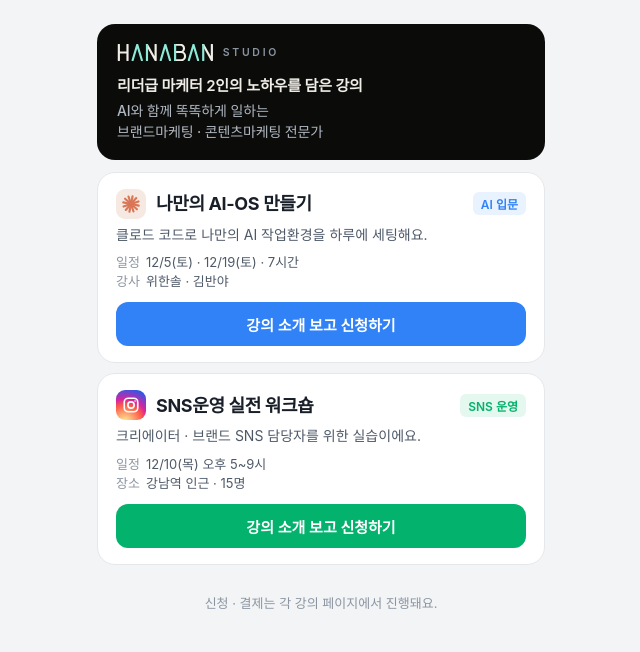
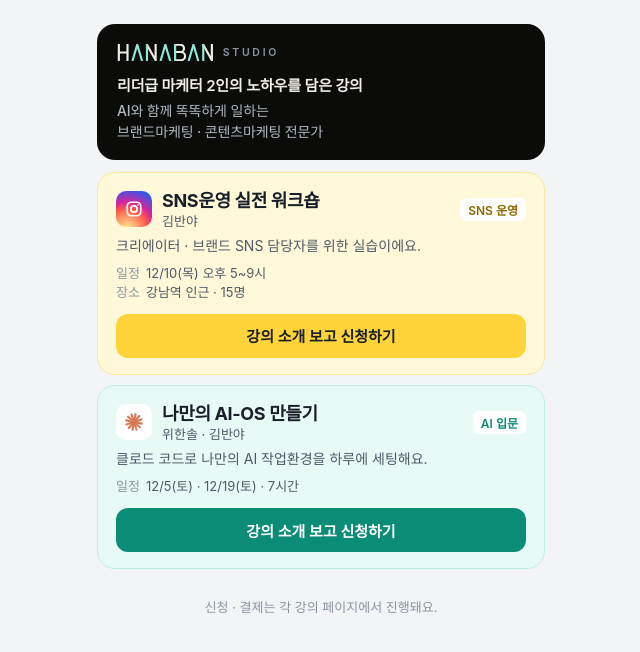
Before and after one commit to banyakimwork/hanaban, a plain HTML site: page index.html in a window 1280 px wide. Shown: the whole page, without its empty margins (319-959 px from the left). Drawn offline with Linux system fonts and the light colour scheme; a web font is replaced by a local one.

Commit message:
강의별 민트·노랑 색, SNS 강의 위로, 강사명 타이틀 밑으로
Co-Authored-By: Claude Opus 5.5 <noreply@anthropic.com>

```diff
--- a/index.html
+++ b/index.html
@@ -76,8 +76,9 @@
   .card:active { transform: scale(.98); }
 
   .top { display: flex; align-items: center; gap: 10px; }
-  .top h2 { flex: 1 1 auto; min-width: 0; }
-  .ico { flex: 0 0 30px; width: 30px; height: 30px; border-radius: 9px; display: grid; place-items: center; }
+  .top .tt { flex: 1 1 auto; min-width: 0; }
+  .by { font-size: 13px; color: var(--sub); margin-top: 1px; line-height: 1.3; }
+  .ico { flex: 0 0 36px; width: 36px; height: 36px; border-radius: 10px; display: grid; place-items: center; }
   .ico svg { display: block; }
   .ico.claude { background: #F6E9E2; }
   .ico.insta { background: radial-gradient(circle at 30% 107%, #FDF497 0%, #FD5949 45%, #D6249F 60%, #285AEB 90%); }
@@ -106,6 +107,22 @@
   .card.sns .btn { background: var(--green); }
 
   footer { text-align: center; font-size: 13px; color: var(--muted); margin-top: 28px; line-height: 1.6; }
+
+  /* 강의별 색 — AI-OS = 하나반 상세페이지 민트(#8EEAD8) · SNS = 워크숍 소개페이지 노랑(#FFD43B) */
+  .card.ai  { background: #E8FAF6; border-color: #BFEFE4; }
+  .card.sns { background: #FFF8D9; border-color: #FBE7A1; }
+  .card.ai .btn  { background: #0B8C76; color: #fff; }
+  .card.sns .btn { background: #FFD43B; color: #191F28; }
+  .tag.ai  { background: #FFFFFF; color: #0B8C76; }
+  .tag.sns { background: #FFFFFF; color: #8A6A00; }
+  .card.ai .ico.claude { background: #FFFFFF; }
+  @media (prefers-color-scheme: dark) {
+    .card.ai  { background: #10302A; border-color: #1C4A41; }
+    .card.sns { background: #332B0F; border-color: #4D4116; }
+    .card.ai .btn { background: #8EEAD8; color: #0B0B0A; }
+    .tag.ai  { background: #1C4A41; color: #8EEAD8; }
+    .tag.sns { background: #4D4116; color: #FFD43B; }
+  }
 </style>
 </head>
 <body>
@@ -121,18 +138,8 @@
     </div>
   </header>
 
-  <a class="card ai" href="https://wiiskey.github.io/ai-os/" target="_blank" rel="noopener">
-    <div class="top"><span class="ico claude" aria-hidden="true"><svg width="20" height="20" viewBox="0 0 24 24" fill="none" stroke="#D97757" stroke-width="2.6" stroke-linecap="round"><line x1="12" y1="12" x2="21.31" y2="13.89"/><line x1="12" y1="12" x2="19.12" y2="18.29"/><line x1="12" y1="12" x2="15.02" y2="21.01"/><line x1="12" y1="12" x2="10.11" y2="21.31"/><line x1="12" y1="12" x2="5.71" y2="19.12"/><line x1="12" y1="12" x2="2.99" y2="15.02"/><line x1="12" y1="12" x2="2.69" y2="10.11"/><line x1="12" y1="12" x2="4.88" y2="5.71"/><line x1="12" y1="12" x2="8.98" y2="2.99"/><line x1="12" y1="12" x2="13.89" y2="2.69"/><line x1="12" y1="12" x2="18.29" y2="4.88"/><line x1="12" y1="12" x2="21.01" y2="8.98"/></svg></span><h2>나만의 AI-OS 만들기</h2><span class="tag ai">AI 입문</span></div>
-    <p class="desc">클로드 코드로 나만의 AI 작업환경을 하루에 세팅해요.</p>
-    <ul class="facts">
-      <li><b>일정</b>12/5(토) · 12/19(토) · 7시간</li>
-      <li><b>강사</b>위한솔 · 김반야</li>
-    </ul>
-    <span class="btn">강의 소개 보고 신청하기</span>
-  </a>
-
   <a class="card sns" href="https://www.latpeed.com/products/YRhX1" target="_blank" rel="noopener">
-    <div class="top"><span class="ico insta" aria-hidden="true"><svg width="18" height="18" viewBox="0 0 24 24" fill="none" stroke="#fff" stroke-width="2.2"><rect x="3" y="3" width="18" height="18" rx="5.5"/><circle cx="12" cy="12" r="4.2"/><circle cx="17.4" cy="6.6" r="1.1" fill="#fff" stroke="none"/></svg></span><h2>SNS운영 실전 워크숍</h2><span class="tag sns">SNS 운영</span></div>
+    <div class="top"><span class="ico insta" aria-hidden="true"><svg width="18" height="18" viewBox="0 0 24 24" fill="none" stroke="#fff" stroke-width="2.2"><rect x="3" y="3" width="18" height="18" rx="5.5"/><circle cx="12" cy="12" r="4.2"/><circle cx="17.4" cy="6.6" r="1.1" fill="#fff" stroke="none"/></svg></span><div class="tt"><h2>SNS운영 실전 워크숍</h2><p class="by">김반야</p></div><span class="tag sns">SNS 운영</span></div>
     <p class="desc">크리에이터 · 브랜드 SNS 담당자를 위한 실습이에요.</p>
     <ul class="facts">
       <li><b>일정</b>12/10(목) 오후 5~9시</li>
@@ -141,6 +148,15 @@
     <span class="btn">강의 소개 보고 신청하기</span>
   </a>
 
+  <a class="card ai" href="https://wiiskey.github.io/ai-os/" target="_blank" rel="noopener">
+    <div class="top"><span class="ico claude" aria-hidden="true"><svg width="20" height="20" viewBox="0 0 24 24" fill="none" stroke="#D97757" stroke-width="2.6" stroke-linecap="round"><line x1="12" y1="12" x2="21.31" y2="13.89"/><line x1="12" y1="12" x2="19.12" y2="18.29"/><line x1="12" y1="12" x2="15.02" y2="21.01"/><line x1="12" y1="12" x2="10.11" y2="21.31"/><line x1="12" y1="12" x2="5.71" y2="19.12"/><line x1="12" y1="12" x2="2.99" y2="15.02"/><line x1="12" y1="12" x2="2.69" y2="10.11"/><line x1="12" y1="12" x2="4.88" y2="5.71"/><line x1="12" y1="12" x2="8.98" y2="2.99"/><line x1="12" y1="12" x2="13.89" y2="2.69"/><line x1="12" y1="12" x2="18.29" y2="4.88"/><line x1="12" y1="12" x2="21.01" y2="8.98"/></svg></span><div class="tt"><h2>나만의 AI-OS 만들기</h2><p class="by">위한솔 · 김반야</p></div><span class="tag ai">AI 입문</span></div>
+    <p class="desc">클로드 코드로 나만의 AI 작업환경을 하루에 세팅해요.</p>
+    <ul class="facts">
+      <li><b>일정</b>12/5(토) · 12/19(토) · 7시간</li>
+    </ul>
+    <span class="btn">강의 소개 보고 신청하기</span>
+  </a>
+
   <footer>신청 · 결제는 각 강의 페이지에서 진행돼요.</footer>
 </main>
 </body>
```
